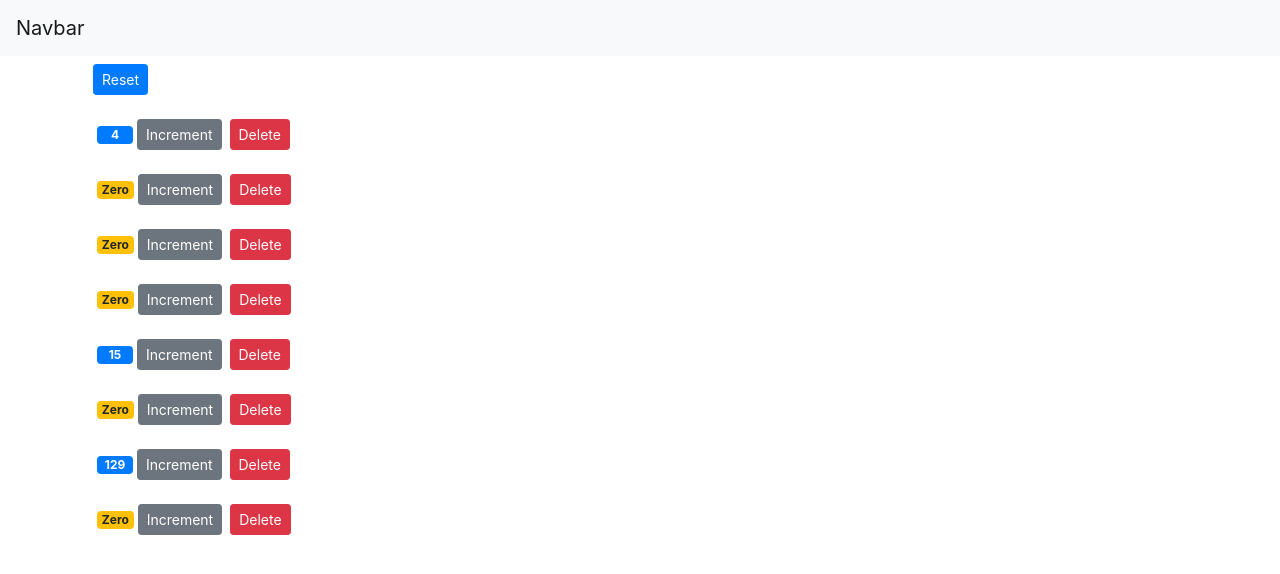
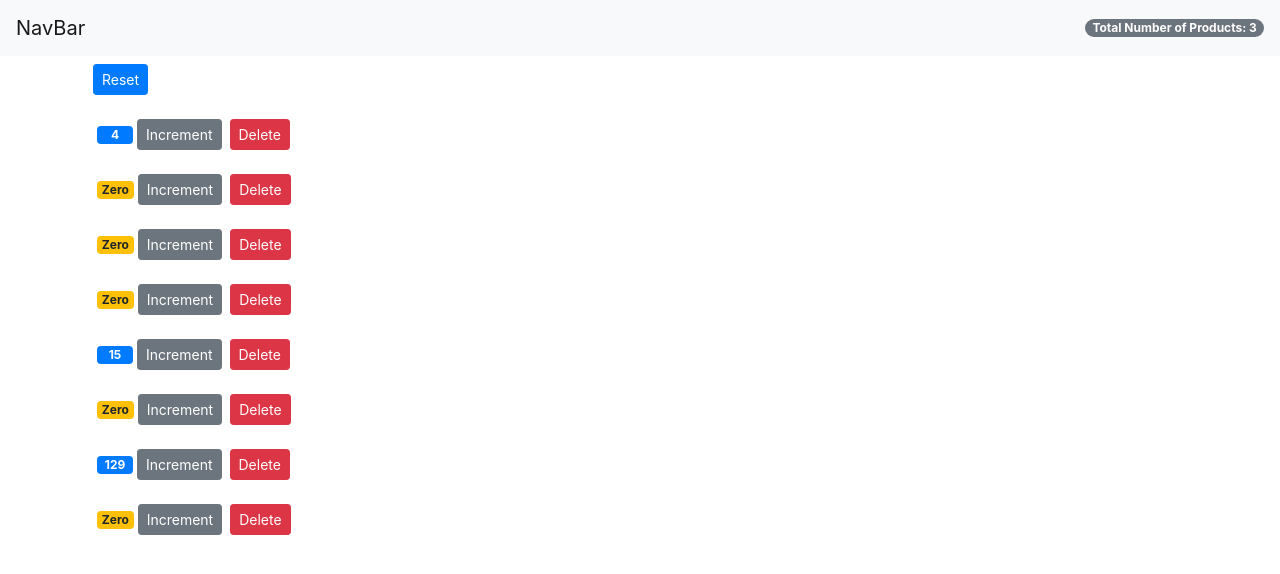
Before and after one commit to invisiblebear/react-demo, a React (Create React App) app: page / in a window 1280 px wide. Shown: the top 574 px of the page. Built offline with nearby package versions, Linux system fonts and the light colour scheme.

Commit message:
added classes to style better

```diff
--- a/src/components/navbar.jsx
+++ b/src/components/navbar.jsx
@@ -4,7 +4,12 @@ class NavBar extends Component {
     render() {
         return (
             <nav className="navbar navbar-light bg-light">
-                <a className="navbar-brand" href="javascript: void(0);">Navbar</a>
+                <a className="navbar-brand" href="javascript: void(0);">
+                    NavBar
+                </a>
+                <span className="badge badge-pill badge-secondary">
+                    Total Number of Products: {this.props.totalCounters}
+                </span>
             </nav>
          );
     }
```
